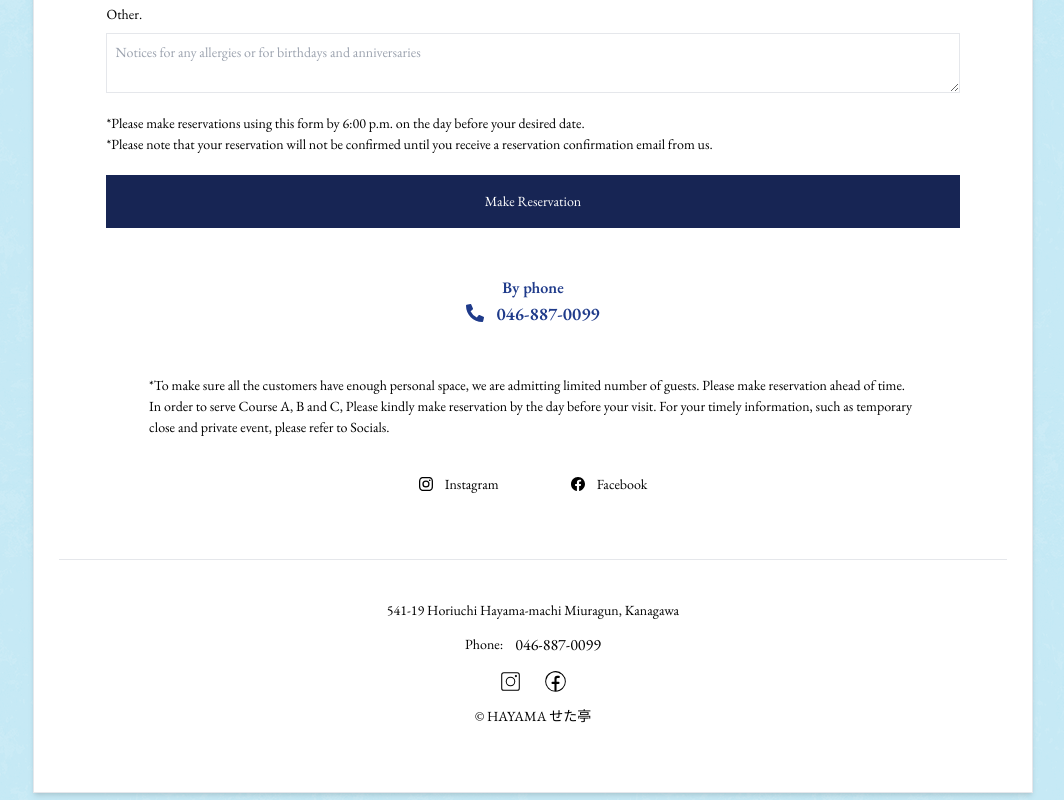
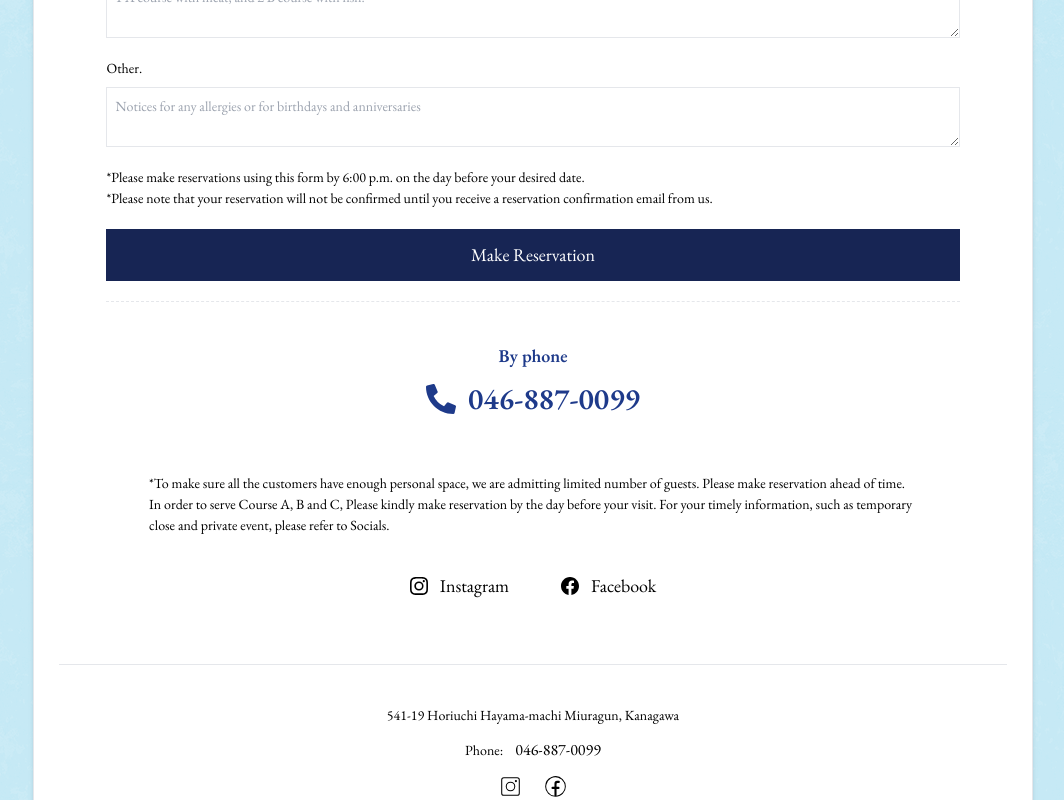
Before and after one commit to bap-ssbm/seta-tei, a React (Create React App) app: page /reserve in a window 1280 px wide. Shown: the part 844-1644 px from the top of the page, without its empty margins (107-1171 px from the left). Built offline with nearby package versions, Linux system fonts and the light colour scheme; a web font is replaced by a local one; what webfontloader would draw is missing.

Commit message:
fix: add title and adjust font size

```diff
--- a/src/Reservation/Call.tsx
+++ b/src/Reservation/Call.tsx
@@ -10,11 +10,11 @@ const Call = () => {
         initial={{opacity:0, y:10}}
         animate={{opacity:1, y:0}}
         transition={{type:'tween', duration:0.6, ease:'easeInOut'}}
-        className='flex flex-col items-center py-2 px-10 text-blue-900'>
-            <p className='text-[16px] font-semibold mt-5'>
+        className='flex flex-col items-center pb-2 px-10 text-blue-900'>
+            <p className='text-[18px] font-semibold mt-5'>
                 {t('homePage.reservation.button')}
             </p>
-            <a href='tel:046-887-0099' className='mb-5 flex gap-3 text-[18px] items-center font-semibold w-fit telephone'>
+            <a href='tel:046-887-0099' className='mb-5 mt-3 flex gap-3 text-3xl pb-2 items-center font-semibold w-fit telephone'>
                 <FaPhoneAlt /> 046-887-0099
             </a>
         </motion.div>
--- a/src/Reservation/Email.tsx
+++ b/src/Reservation/Email.tsx
@@ -103,6 +103,9 @@ const Email: React.FC = () => {
     return (
 
         <form className='flex flex-col w-full gap-5' ref={form} onSubmit={sendEmail}>
+            <h3 className='text-[23px] italic tracking-[2px]'>
+                Online Reservation
+            </h3>
             <div className='w-full'>
                 <label className={classes.label}>{t('homePage.form.name.name')}</label>
                 <input required onChange={catchName} className='w-full border block px-2 py-2' type="text" placeholder={t('homePage.form.name.placeholder') + ''} name="name" />
@@ -159,7 +162,7 @@ const Email: React.FC = () => {
             <p className=''>
             {t('homePage.form.reserveNotice')}<br/>{t('homePage.form.reserveNotice2')}
             </p>
-            <button className={'w-full flex gap-2 items-center justify-center bg-blue-950 text-white py-4 hover:opacity-60 duration-300' + (loading?' pointer-events-none':'')}>
+            <button className={'w-full flex gap-2 items-center text-lg justify-center bg-blue-950 text-white py-3 hover:opacity-60 duration-300' + (loading?' pointer-events-none':'')}>
             {loading ? (<BiLoaderAlt className='animate-spin' />) : t('homePage.form.reserveBtn')}
             </button>
             {(sent != 'notSent')&&
--- a/src/Reservation/Reservation.tsx
+++ b/src/Reservation/Reservation.tsx
@@ -9,9 +9,9 @@ const Reservation = ({ }) => {
             <Schedule />
             <hr className='border-dashed w-full' />
             <Email/>
+            <hr className='border-dashed w-full' />
             <Call />
             <Socials />
-
         </div>
     )
 }
--- a/src/Reservation/Socials.tsx
+++ b/src/Reservation/Socials.tsx
@@ -12,11 +12,11 @@ const Socials= ({ }) => {
             <div>
                 {t('homePage.reservation.warning')}
             </div>
-            <div className='flex gap-10 justify-center mt-4'>
-                <a href='https://www.instagram.com/hayama_setatei/' className='flex justify-center items-center gap-3 px-4 hover:underline'>
+            <div className='flex gap-5 justify-center mt-4'>
+                <a href='https://www.instagram.com/hayama_setatei/' className='flex justify-center text-lg items-center gap-3 px-4 hover:underline'>
                     <BsInstagram className='inline-block' /> <span>Instagram</span>
                 </a>
-                <a href='https://www.facebook.com/hayamasetatei/' className='flex justify-center items-center gap-3 px-4 hover:underline'>
+                <a href='https://www.facebook.com/hayamasetatei/' className='flex justify-center text-lg items-center gap-3 px-4 hover:underline'>
                     <BsFacebook className='inline-block' /><div className='inline-block'>Facebook</div>
                 </a>
             </div>
--- a/src/i18n/locales/Home/Reservation.json
+++ b/src/i18n/locales/Home/Reservation.json
@@ -10,7 +10,7 @@
         "timeTitle":"営業時間",
         "lunch":"ランチタイム",
         "dinner":"ディナータイム",
-        "button":"電話での予約",
+        "button":"電話での予約の場合",
         "warning":"※ 座席の間隔を空けて営業しておりますので、お席に限りがございます。なるべくご予約くださいますようお願いいたします。 コース料理は前日までのご予約をお願い致します。 なお、コースをお召し上がりになることが難しい 年齢のお子様のご利用はご遠慮願っております。貸し切りや臨時休業の情報についてはフェイスブックページにてお知らせしております。ご予約の前にご確認ください。"
     }
 }
--- a/src/i18n/locales/Home/form.json
+++ b/src/i18n/locales/Home/form.json
@@ -1,5 +1,6 @@
 {
     "en" : {
+        "ttl": "Reservation Form",
         "name": {
             "name": "Name",
             "placeholder": "John Doe"
@@ -40,6 +41,7 @@
          "errorMessage": "Error try again."
     },
     "ja": {
+        "ttl": "Reservation Form",
         "name": {
                 "name": "名前",
                 "placeholder": "例：山田太郎"
```
